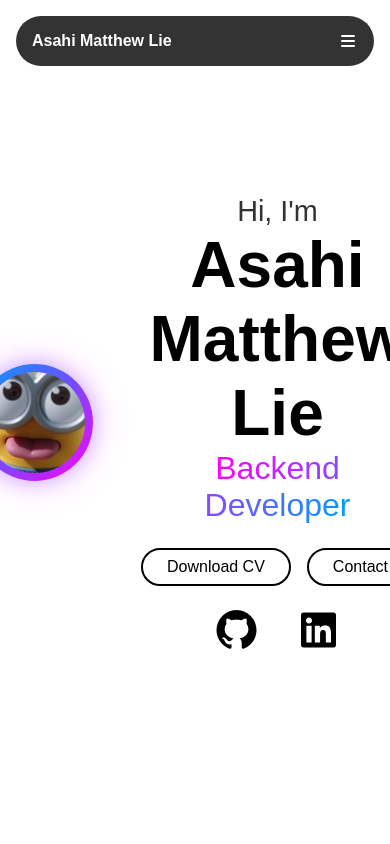
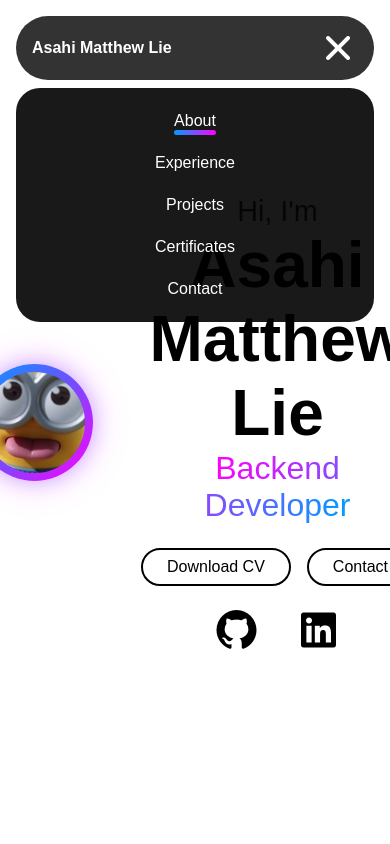
Before and after one commit to asah1li3/Asahi-Matthew-Lie-Portfolio, a plain HTML site: page index.html in a window 390 px wide. Both pictures are taken after a click on the icon 348 px from the left and 41 px from the top of the page. Shown: the top 844 px of the page. Drawn offline with Linux system fonts and the light colour scheme.

Commit message:
Fix mobile nav menu toggle and add active link highlighting

```diff
--- a/index.html
+++ b/index.html
@@ -36,7 +36,7 @@
 
         </ul>
 
-        <i class="fa-duotone fa-solid fa-bars" id="menu-icon"></i>
+        <i class="menu-icon fa-duotone fa-solid fa-bars" id="menu-icon"></i>
 
         <a href="https://jurnalku.smkwikrama.sch.id/explore/12611508?tab=overview" class="visit-btn" target="_blank">Visit JurnalKu</a>
     </header>
--- a/script.js
+++ b/script.js
@@ -0,0 +1,38 @@
+const menuIcon = document.getElementById('menu-icon');
+const navLinks = document.querySelector('.nav-links');
+
+function closeMenu() {
+    navLinks.classList.remove('open');
+    menuIcon.classList.add('fa-bars');
+    menuIcon.classList.remove('fa-xmark');
+}
+
+menuIcon.addEventListener('click', () => {
+    const isOpen = navLinks.classList.toggle('open');
+    menuIcon.classList.toggle('fa-bars', !isOpen);
+    menuIcon.classList.toggle('fa-xmark', isOpen);
+});
+
+navLinks.querySelectorAll('a').forEach((link) => {
+    link.addEventListener('click', closeMenu);
+});
+
+const sections = document.querySelectorAll('section[id]');
+const navAnchors = navLinks.querySelectorAll('a');
+
+function setActiveLink() {
+    let current = '';
+
+    sections.forEach((section) => {
+        if (window.scrollY >= section.offsetTop - 200) {
+            current = section.id;
+        }
+    });
+
+    navAnchors.forEach((anchor) => {
+        anchor.classList.toggle('active', anchor.getAttribute('href') === `#${current}`);
+    });
+}
+
+window.addEventListener('scroll', setActiveLink, { passive: true });
+setActiveLink();
```
